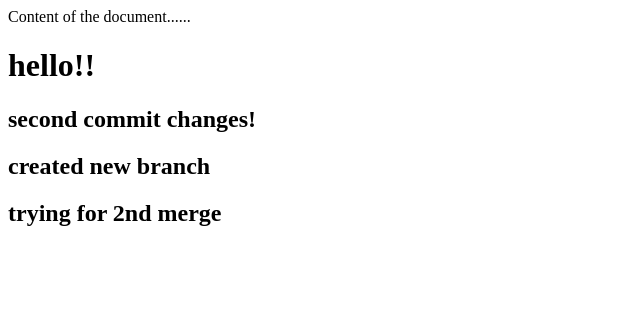
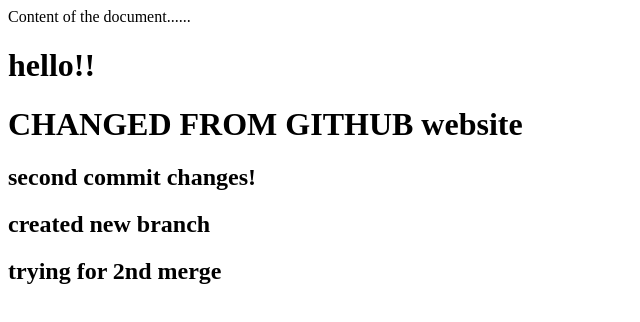
Before and after one commit to Syed439/batmans_website, a plain HTML site: page index.html in a window 1280 px wide. Shown: the whole page, without its empty margins (0-640 px from the left). Drawn offline with Linux system fonts and the light colour scheme.

Commit message:
changing from github webiste

```diff
--- a/index.html
+++ b/index.html
@@ -8,6 +8,9 @@
 <body>
 Content of the document......
 <h1>hello!!</h1>
+
+  <h1> CHANGED FROM GITHUB website</h1>
+
 <h2> second commit changes!</h2>
 <h2> created new branch</h2>
 <h2>trying for 2nd merge</h2>
```
